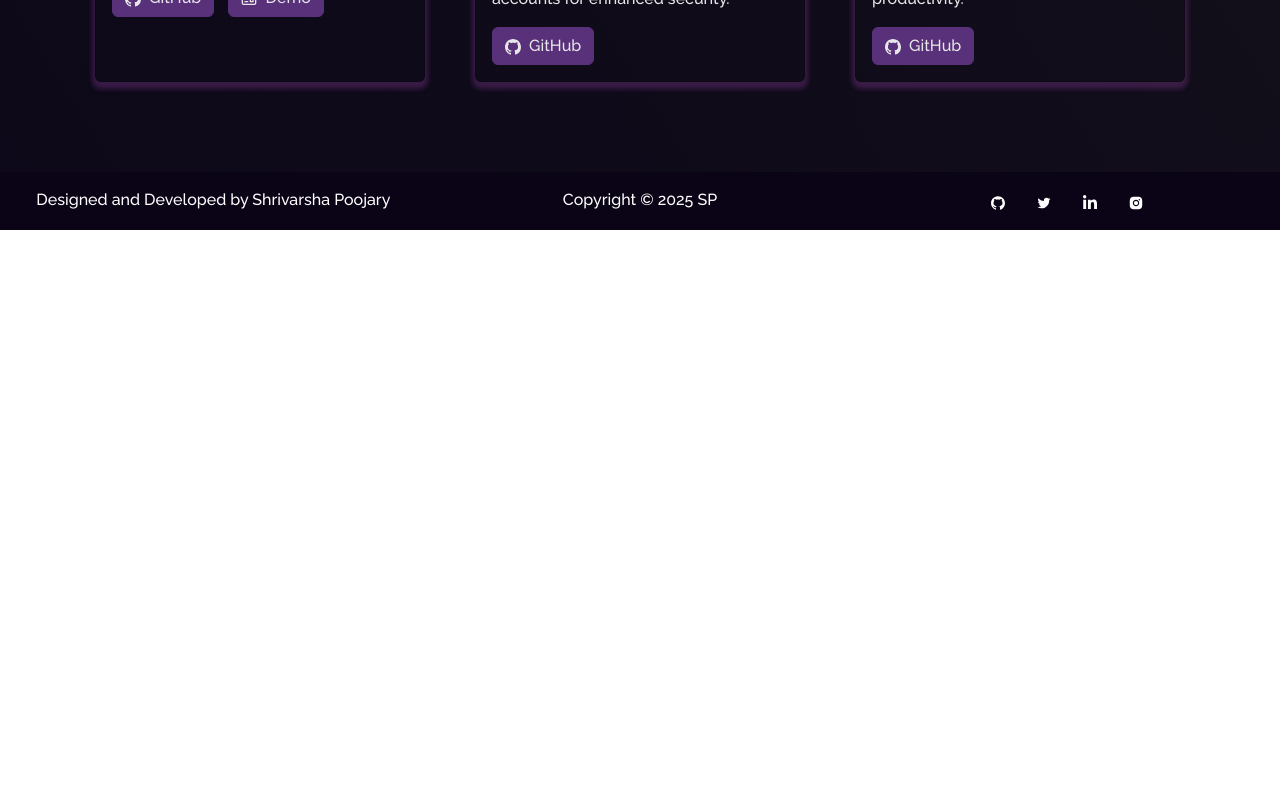
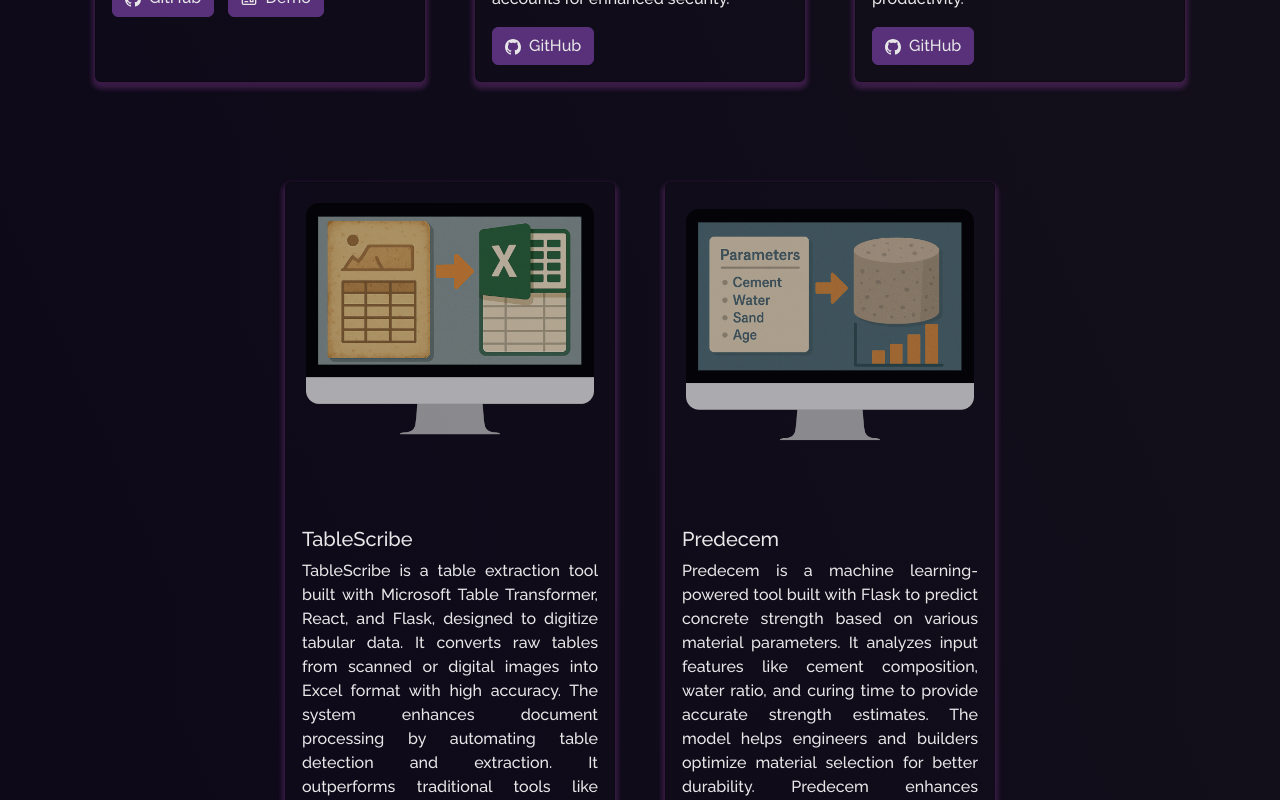
Before and after one commit to shrivarshapoojari/MyPortfolio, a React (Vite) app: page /project in a window 1280 px wide. Shown: the part 1840-2640 px from the top of the page. Before the commit the page ends 2070 px from the top, so only its background shows below. Built offline with nearby package versions, Linux system fonts and the light colour scheme.

Commit message:
predcem added

```diff
--- a/src/components/Projects/Projects.jsx
+++ b/src/components/Projects/Projects.jsx
@@ -9,9 +9,8 @@ import logify from "../../assets/Projects/logify.png";
 import mernera from "../../assets/Projects/mernera.png";
 import cloudnote from "../../assets/Projects/cloudnote.png";
 import krushi from "../../assets/Projects/krushi.png";
-
-
-
+import tablescribe from "../../assets/Projects/tablescribe.png"
+import predecem from "../../assets/Projects/predcem.png"
 
 function Projects() {
   return (
@@ -109,6 +108,31 @@ function Projects() {
           </Col>
 
 
+          <Col md={4} className="project-card">
+            <ProjectCard
+              imgPath={tablescribe}
+              isBlog={false}
+              git={true}
+              title="TableScribe"
+              description="TableScribe is a table extraction tool built with Microsoft Table Transformer, React, and Flask, designed to digitize tabular data. It converts raw tables from scanned or digital images into Excel format with high accuracy. The system enhances document processing by automating table detection and extraction. It outperforms traditional tools like Excalibur and Camelot, which struggle with scanned images. TableScribe simplifies data conversion, making old records easily accessible and editable."
+              ghLink="https://github.com/shrivarshapoojari/TableScribe"
+              demoLink=""
+            />
+          </Col>
+
+          <Col md={4} className="project-card">
+            <ProjectCard
+              imgPath={predecem}
+              isBlog={false}
+              git={true}
+              title="Predecem"
+              description="Predecem is a machine learning-powered tool built with Flask to predict concrete strength based on various material parameters. It analyzes input features like cement composition, water ratio, and curing time to provide accurate strength estimates. The model helps engineers and builders optimize material selection for better durability. Predecem enhances construction planning by offering data-driven strength predictions."
+              ghLink="https://github.com/shrivarshapoojari/Predecem"
+              demoLink="https://cementstrengthpredictor.onrender.com/"
+            />
+          </Col>
+
+
         </Row>
       </Container>
     </Container>
```
Also changed, not shown: src/assets/Projects/predcem.png (added), src/assets/Projects/tablescribe.png (added).
